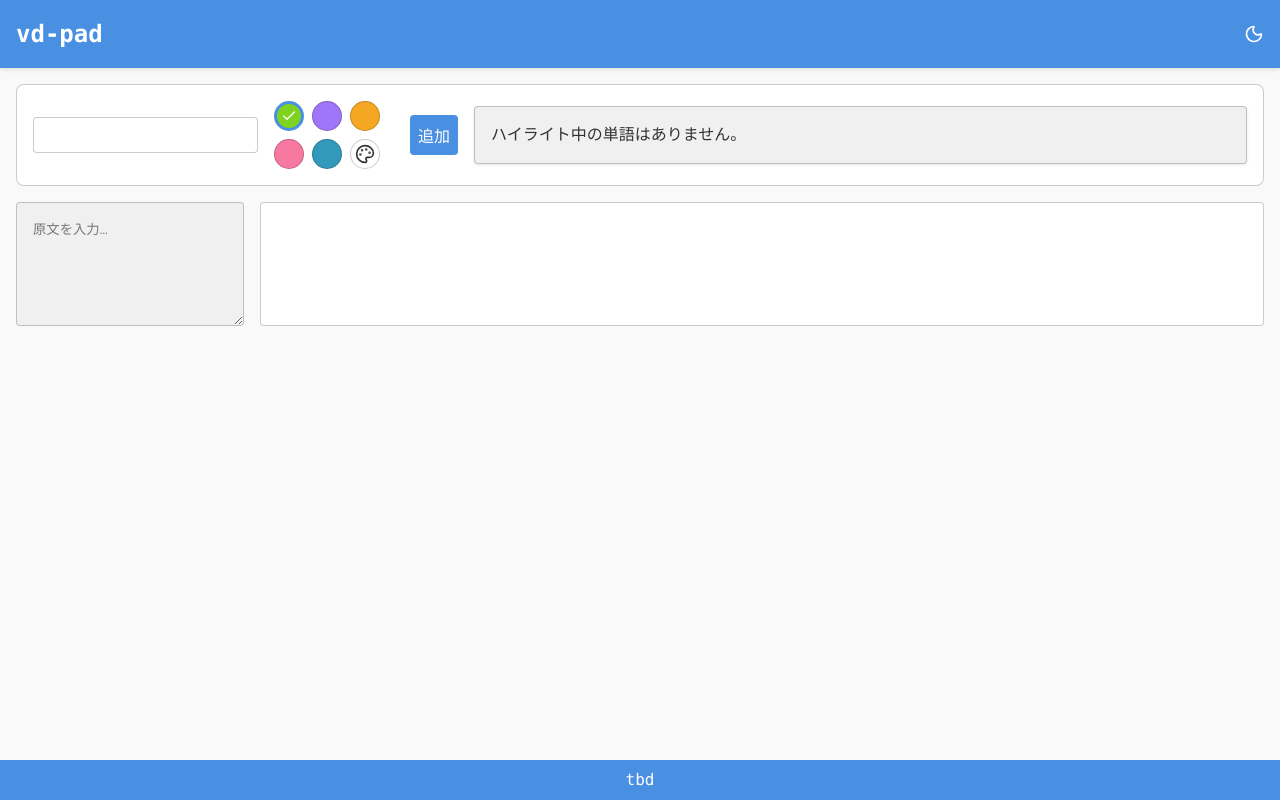
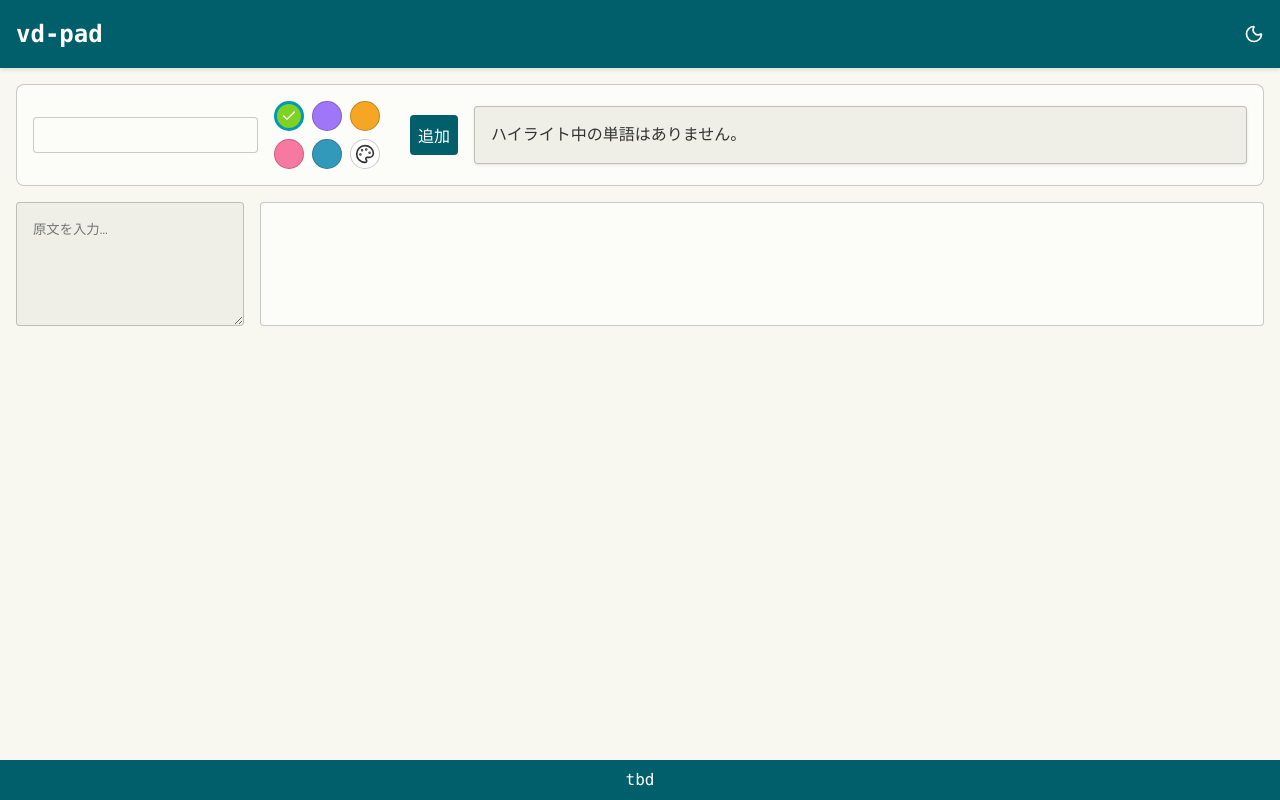
Before and after one commit to dot-ma801/vd-pad, a Vue app: page / in a window 1280 px wide. Built offline with nearby package versions, Linux system fonts and the light colour scheme; the HTML template or start-up script is replaced by a standard one.

Commit message:
[style] カラーパレットの調整

```diff
--- a/src/components/ColorSelector.vue
+++ b/src/components/ColorSelector.vue
@@ -101,7 +101,7 @@ const onColorChange = (event: Event) => {
 }
 
 .color-marker.is-active {
-  border: var(--selected-marker-border-size) solid var(--color-primary);
+  border: var(--selected-marker-border-size) solid var(--color-secondary);
 }
 
 .custom-color-marker {
--- a/src/components/WordColorForm.vue
+++ b/src/components/WordColorForm.vue
@@ -56,7 +56,7 @@ button {
 }
 
 button:hover {
-  background-color: #417dc1;
+  background-color: var(--color-primary-hover);
 }
 
 button:disabled {
--- a/src/style/main.css
+++ b/src/style/main.css
@@ -1,23 +1,22 @@
 :root {
-  --color-bg: #f9f9f9;
+  --color-bg: #F8F8F0;
   --color-text: #333333;
-  --color-primary: #4a90e2;
-  --color-secondary: #e94e77;
+  --color-primary: #005F6B;
+  --color-primary-hover: #004C57;
+  --color-secondary: #0097B9;
   --font-family-base:
     'Fira code', 'Fira Mono', source-code-pro, Menlo, Monaco, Consolas, 'Courier New', monospace;
   --font-size-base: 16px;
   --spacing-base: 1rem;
-  --color-surface: #fff;
+  --color-surface: #FCFCF8;
   --color-border: rgba(0, 0, 0, 0.2);
-  --color-surface-alt: #f0f0f0;
+  --color-surface-alt: #EFEFE8;
   --color-disabled-bg: #e0e0e0;
 }
 
 [data-theme='dark'] {
   --color-bg: #1e1e1e;
   --color-text: #f1f1f1;
-  --color-primary: #4a90e2;
-  --color-secondary: #e94e77;
   --color-surface: #2e2e2e;
   --color-border: rgba(255, 255, 255, 0.2);
   --color-surface-alt: #222;
```
